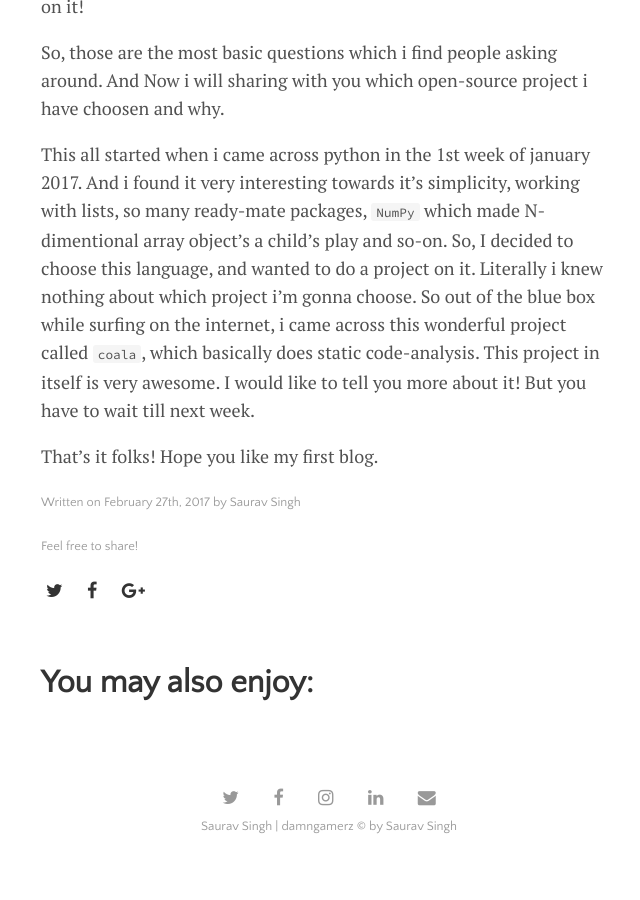
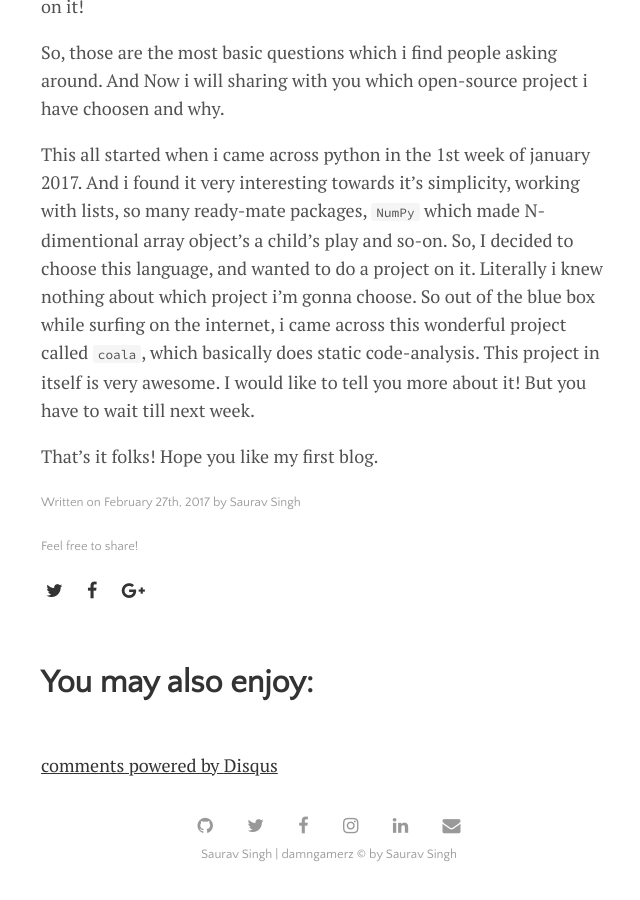
Before and after one commit to damngamerz/damngamerz.github.io, a Jekyll site: the page built from _posts/2017-02-27-A-Road-Ahead.md, in a window 1280 px wide and 900 px high, scrolled down 1857 px. Shown: the whole window, without its empty margins (311-951 px from the left). Built offline with Jekyll 4.4.1, drawn with Linux system fonts in a browser that asks for light colours; nearby versions of some CDN libraries; comment, search, counter and statistics services are not loaded; before the commit the page ends 2729 px from its top, so only the background shows below that; some of the changed lines change nothing that is shown.

Commit message:
Add disqus Add Github Tag

```diff
--- a/_config.yml
+++ b/_config.yml
@@ -1,7 +1,10 @@
 # Site Settings
 title:               Saurav Singh
 tagline:             damngamerz
+description:
+url:                #"https://damngamerz.github.io"
 github:
+  url:               "https://damngamerz.github.io"
 author:
   name:              "Saurav Singh"
   email:             "sauravsinghshakya@yahoo.com"
@@ -11,6 +14,7 @@
   facebook:          "damngamerz"
   linkedin:          "saurav-singh"
 paginate:            5
+disqus:              "your-disqus"
 
 
 # Build settings
@@ -22,4 +26,4 @@
 #Feed settings
 name:                Saurav Singh
 description:         Personal Blog
-url:                 http://www.damngamerz.github.io
+url:                 https://damngamerz.github.io
--- /dev/null
+++ b/_includes/disqus.html
@@ -0,0 +1,14 @@
+<section class="disqus">
+  <div id="disqus_thread"></div>
+  <script type="text/javascript">
+    var disqus_shortname = '{{ site.disqus }}';
+    var disqus_developer = 0;
+    (function() {
+      var dsq = document.createElement('script'); dsq.type = 'text/javascript'; dsq.async = true;
+      dsq.src = 'https://' + disqus_shortname + '.disqus.com/embed.js';
+      (document.getElementsByTagName('head')[0] || document.getElementsByTagName('body')[0]).appendChild(dsq);
+        })();
+  </script>
+  <noscript>Please enable JavaScript to view the <a href="http://disqus.com/?ref_noscript">comments powered by Disqus.</a></noscript>
+  <a href="http://disqus.com" class="dsq-brlink">comments powered by <span class="logo-disqus">Disqus</span></a>
+</section>
--- a/_includes/footer.html
+++ b/_includes/footer.html
@@ -1,4 +1,5 @@
 <footer class="footer">
+  <a href="https://github.com/{{site.author.github}}"><i class="fa fa-github" aria-hidden="true" target="_blank"></i></a>
   <a href="https://twitter.com/damngamerz"><i class="fa fa-twitter" aria-hidden="true" target="_blank"></i></a>
   <a href="https://www.facebook.com/damngamerz"><i class="fa fa-facebook" aria-hidden="true" target="_blank"></i></a>
   <a href="https://instagram.com/damngamerz"><i class="fa fa-instagram" aria-hidden="true" target="_blank"></i></a>
--- a/_includes/menu.html
+++ b/_includes/menu.html
@@ -5,6 +5,7 @@
     <a href="{{ site.github.url }}/contacts.html">Contact</a>
   </div>
   <div class="social-icons">
+    <a href="https://github.com/{{ site.author.github }}"><i class="fa fa-github" aria-hidden="true" target="_blank"></i></a>
     <a href="https://twitter.com/{{ site.author.twitter }}"><i class="fa fa-twitter" aria-hidden="true" target="_blank"></i></a>
     <a href="https://www.facebook.com/{{ site.author.facebook }}"><i class="fa fa-facebook" aria-hidden="true" target="_blank"></i></a>
     <a href="https://instagram.com/{{ site.author.instagram }}"><i class="fa fa-instagram" aria-hidden="true" target="_blank"></i></a>
--- a/_layouts/post.html
+++ b/_layouts/post.html
@@ -26,3 +26,7 @@
 </span>
 {% include social-sharing.html %}
 {% include related-posts.html %}
+
+{% if site.disqus %}
+  {% include disqus.html %}
+{% endif %}
```
Also changed, not shown: 6 other files.
